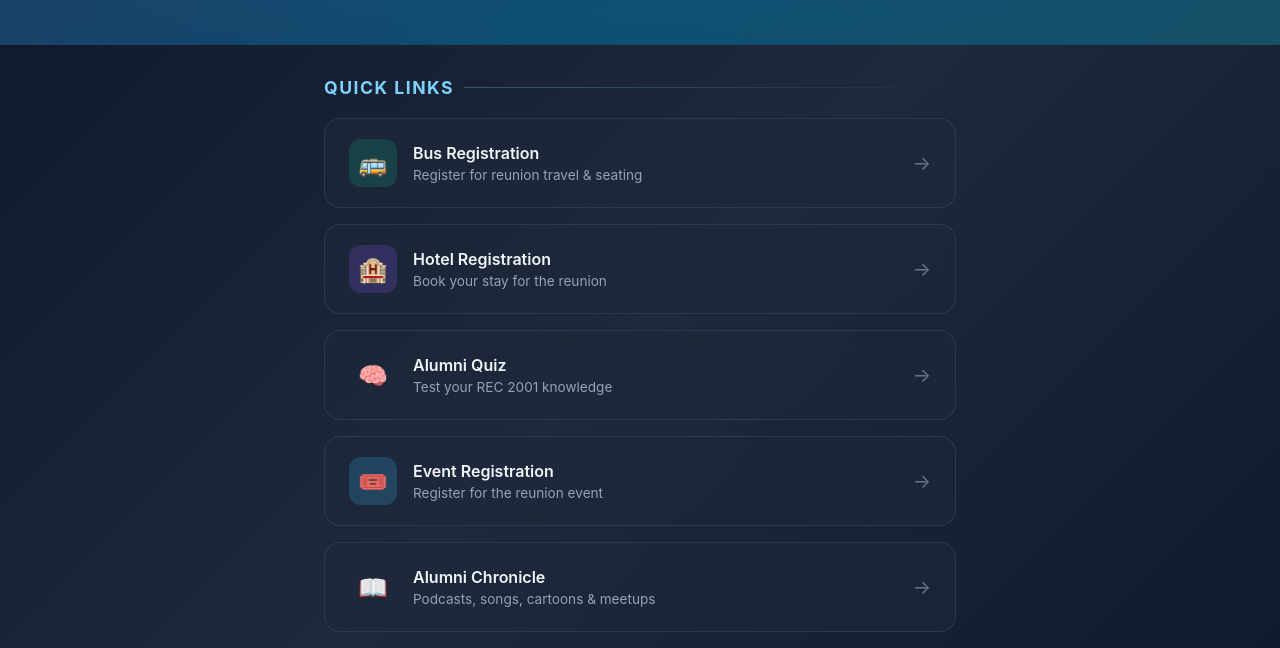
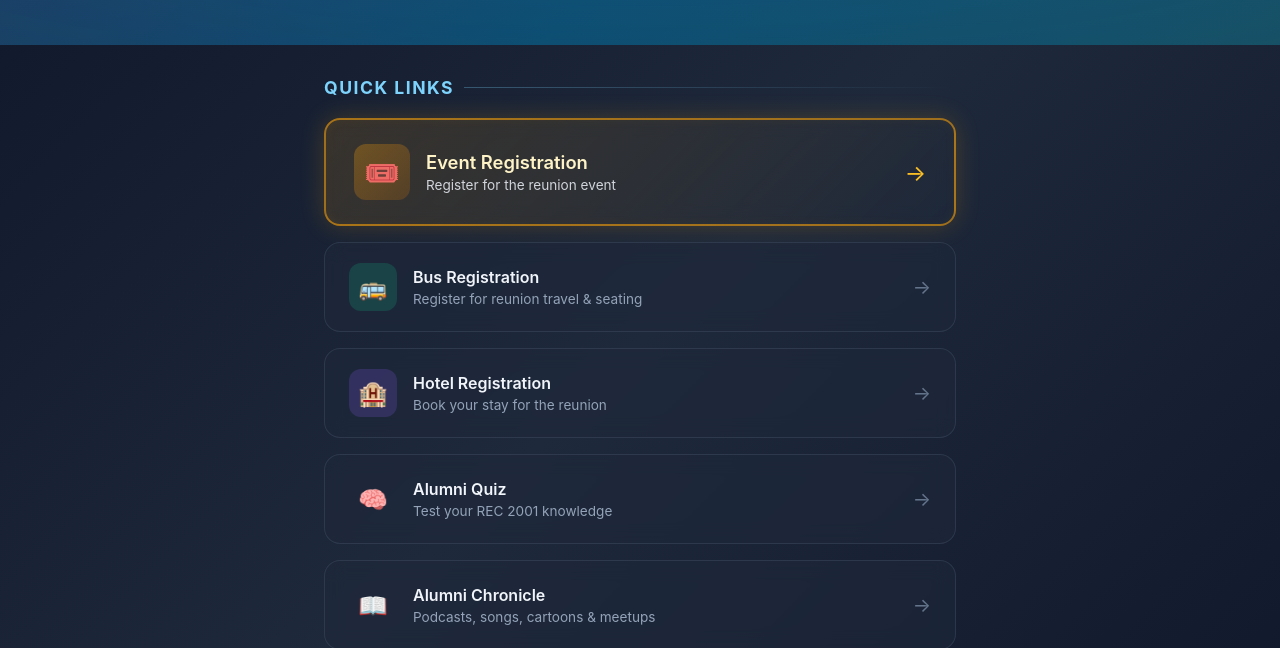
Before and after one commit to subhankarpattanayak42-blip/rec-2001-reunion, a plain HTML site: page index.html in a window 1280 px wide. Shown: the part 162-810 px from the top of the page. Drawn offline with Linux system fonts and the light colour scheme.

Commit message:
Make Event Registration the featured/first link

```diff
--- a/index.html
+++ b/index.html
@@ -167,6 +167,41 @@
 
         .link-card:hover .arrow { transform: translateX(4px); color: #38bdf8; }
 
+        .link-card.featured {
+            border: 2px solid rgba(245, 158, 11, 0.6);
+            background: linear-gradient(135deg, rgba(245, 158, 11, 0.15) 0%, rgba(30, 41, 59, 0.6) 100%);
+            box-shadow: 0 0 24px rgba(245, 158, 11, 0.2), inset 0 0 12px rgba(245, 158, 11, 0.05);
+            padding: 24px 28px;
+        }
+
+        .link-card.featured:hover {
+            border-color: rgba(245, 158, 11, 0.9);
+            box-shadow: 0 0 32px rgba(245, 158, 11, 0.35), inset 0 0 16px rgba(245, 158, 11, 0.08);
+            transform: translateY(-2px);
+        }
+
+        .link-card.featured .icon {
+            width: 56px;
+            height: 56px;
+            background: linear-gradient(135deg, rgba(245, 158, 11, 0.3), rgba(217, 119, 6, 0.2));
+            color: #fbbf24;
+            font-size: 1.8rem;
+        }
+
+        .link-card.featured .info h3 {
+            font-size: 1.15rem;
+            color: #fef3c7;
+        }
+
+        .link-card.featured .info p {
+            color: #d1d5db;
+        }
+
+        .link-card.featured .arrow {
+            color: #fbbf24;
+            font-size: 1.4rem;
+        }
+
         .link-card.coming-soon {
             opacity: 0.5;
             cursor: not-allowed;
@@ -217,6 +252,15 @@
     <h2 class="section-title">Quick Links</h2>
 
     <div class="links-grid">
+        <a href="https://alumni-event-registration.ai.studio/" target="_blank" class="link-card featured">
+            <div class="icon icon-generic">🎟️</div>
+            <div class="info">
+                <h3>Event Registration</h3>
+                <p>Register for the reunion event</p>
+            </div>
+            <span class="arrow">→</span>
+        </a>
+
         <a href="https://travel-tracker-subhankar42.replit.app" target="_blank" class="link-card">
             <div class="icon icon-bus">🚌</div>
             <div class="info">
@@ -244,15 +288,6 @@
             <span class="arrow">→</span>
         </a>
 
-        <a href="https://alumni-event-registration.ai.studio/" target="_blank" class="link-card">
-            <div class="icon icon-generic">🎟️</div>
-            <div class="info">
-                <h3>Event Registration</h3>
-                <p>Register for the reunion event</p>
-            </div>
-            <span class="arrow">→</span>
-        </a>
-
         <a href="https://alumni-chronicle.replit.app/" target="_blank" class="link-card">
             <div class="icon icon-chronicle">📖</div>
             <div class="info">
```
